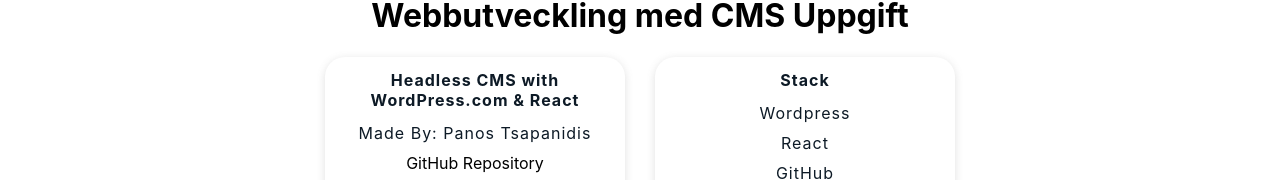
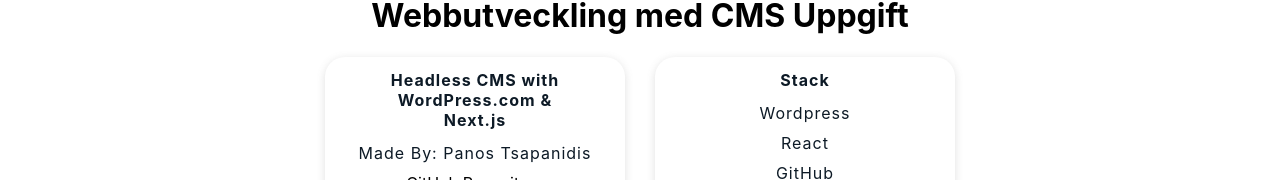
Before and after one commit to panosjapan7/wp-next-headless-cms, a Next.js app: page /about in a window 1280 px wide. Shown: the part 182-362 px from the top of the page. Built offline with nearby package versions, Linux system fonts and the light colour scheme; no server answers.

Commit message:
Next.js instead of React text

```diff
--- a/pages/about.js
+++ b/pages/about.js
@@ -8,7 +8,7 @@
 
         <div className={styles.teamStackContainer}>
           <div className={styles.teamContainer}>
-            <h2 className={styles.h2Title}>Headless CMS with WordPress.com & React</h2>
+            <h2 className={styles.h2Title}>Headless CMS with WordPress.com & Next.js</h2>
             <p className={styles.teamItems}>Made By: Panos Tsapanidis</p>
             <a
               href="https://github.com/panosjapan7/headless-cms-wordpress"
```
